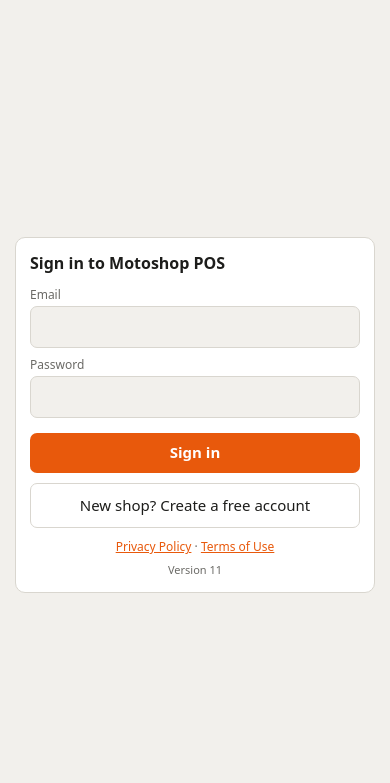
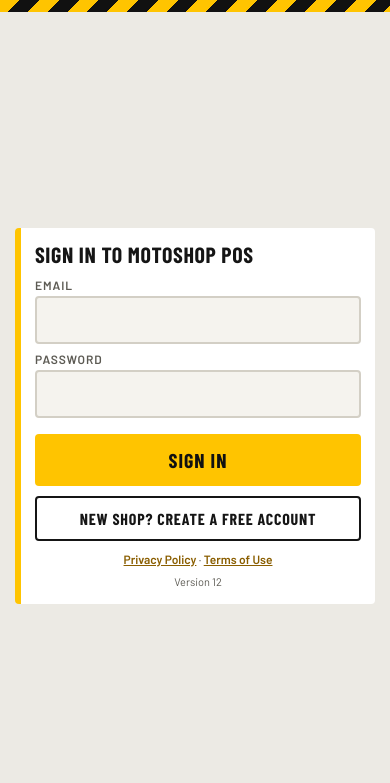
Before and after one commit to philipdumlao/motoshop-pos, a plain HTML site: page index.html in a window 390 px wide. Shown: the top 783 px of the page. Drawn offline with nearby package versions, Linux system fonts and the light colour scheme; a web font is replaced by a local one.

Commit message:
ui/ux update

```diff
--- a/app.js
+++ b/app.js
@@ -26,7 +26,7 @@ async function load(uid){
  if(!m.data)return 'setup'; // signed up, but no shop created yet
  const sh=m.data.shops;role=m.data.role;db.shop=m.data.shop_id;db.shopName=sh.name;db.cut=+sh.default_cut;db.seq=+sh.seq;db.items=a.data;return true}
 // staff see only the Sell tab (the database enforces this too)
-function applyRole(){document.querySelectorAll('nav button').forEach(b=>b.hidden=b.dataset.t!=='pos'&&role!=='owner')}
+function applyRole(){document.body.classList.toggle('solo',role!=='owner');document.querySelectorAll('nav button').forEach(b=>b.hidden=b.dataset.t!=='pos'&&role!=='owner')}
 function showTab(t){document.querySelectorAll('nav button').forEach(x=>x.classList.toggle('on',x.dataset.t===t));['pos','inv','rep','usr'].forEach(i=>$(i).hidden=i!==t);render()}
 function resetUI(){db.items=[];db.sales=[];role=null;cart={parts:[],labor:[]};['le','lpw','q','ld','la','lm','lp','cash','ue','up','fc','fn','fcost','fprice','fs','iq','pwc','pwn','pwn2','lpw2','sn','dlc','tagree'].forEach(i=>$(i).value='');$('fprev').innerHTML='';$('tagree').checked=false;try{sessionStorage.removeItem('moto-cache')}catch(e){}}
 function showLogin(msg){stopIdle();$('tm').hidden=true;$('setup').hidden=true;setMode(false);closePw();closeDel();resetUI();$('lload').hidden=true;$('pwb').hidden=true;$('lerr').textContent=msg||'';$('login').hidden=false;$('lout').hidden=true;applyRole();showTab('pos')}
--- a/index.html
+++ b/index.html
@@ -10,23 +10,25 @@ addEventListener('error',function(e){var m=document.getElementById('lerr'),l=doc
 m.textContent=(t&&t.src?'Could not load '+t.src.split('/').pop().split('?')[0]:'Error: '+(e.message||'unknown'))+'. Press Ctrl+F5 to refresh, or check your internet.'},true);
 </script>
 <script defer src="https://cdn.jsdelivr.net/npm/@supabase/supabase-js@2.45.4/dist/umd/supabase.min.js"></script>
-<link rel="stylesheet" href="style.css?v=11"></head><body>
-<header><h1>MOTOSHOP POS</h1><span id="shopn" style="opacity:.75"></span>
-<button class="g" id="pwb" hidden style="color:inherit;border-color:#888">Account</button><button class="g" id="lout" hidden style="color:inherit;border-color:#888">Sign out</button><nav><button data-t="pos" class="on">Sell</button><button data-t="inv" hidden>Inventory</button><button data-t="rep" hidden>Reports</button><button data-t="usr" hidden>Users</button></nav></header>
+<link rel="preconnect" href="https://fonts.googleapis.com"><link rel="preconnect" href="https://fonts.gstatic.com" crossorigin>
+<link href="https://fonts.googleapis.com/css2?family=Barlow+Condensed:wght@600;700;800&family=Barlow:wght@400;500;600;700&display=swap" rel="stylesheet">
+<link rel="stylesheet" href="style.css?v=12"></head><body>
+<header><h1>MOTOSHOP POS</h1><span id="shopn"></span>
+<button class="g hb" id="pwb" hidden>Account</button><button class="g hb" id="lout" hidden>Sign out</button><nav aria-label="Main"><button data-t="pos" class="on"><svg width="24" height="24" viewBox="0 0 24 24" fill="none" stroke="currentColor" stroke-width="2" stroke-linecap="round" stroke-linejoin="round" aria-hidden="true"><path d="M5 6h14l-1.5 9h-11z"/><circle cx="9" cy="19" r="1"/><circle cx="16" cy="19" r="1"/></svg>Sell</button><button data-t="inv" hidden><svg width="24" height="24" viewBox="0 0 24 24" fill="none" stroke="currentColor" stroke-width="2" stroke-linecap="round" stroke-linejoin="round" aria-hidden="true"><path d="M4 8l8-4 8 4v8l-8 4-8-4zM4 8l8 4 8-4M12 12v8"/></svg>Items</button><button data-t="rep" hidden><svg width="24" height="24" viewBox="0 0 24 24" fill="none" stroke="currentColor" stroke-width="2" stroke-linecap="round" stroke-linejoin="round" aria-hidden="true"><path d="M5 20V10M12 20V4M19 20v-7"/></svg>Reports</button><button data-t="usr" hidden><svg width="24" height="24" viewBox="0 0 24 24" fill="none" stroke="currentColor" stroke-width="2" stroke-linecap="round" stroke-linejoin="round" aria-hidden="true"><circle cx="9" cy="8" r="3.5"/><path d="M2.5 20a6.5 6.5 0 0 1 13 0M16 4.5a3.5 3.5 0 0 1 0 7M18 14a6.5 6.5 0 0 1 3.5 6"/></svg>Staff</button></nav></header>
 <main>
 <section id="pos"><div class="grid">
-<div><div class="card"><h2>Add parts</h2>
-<div class="row"><div><label>Scan, type barcode, or search name</label><input id="q" placeholder="Barcode or part name" autocomplete="off"></div>
-<button class="b fit" id="posScan">Scan camera</button></div>
+<div><div class="card" id="cparts"><h2>Add parts</h2>
+<button class="b scanbtn" id="posScan"><svg width="30" height="30" viewBox="0 0 24 24" fill="none" stroke="currentColor" stroke-width="2" stroke-linecap="round" stroke-linejoin="round" aria-hidden="true"><path d="M4 8V5a1 1 0 0 1 1-1h3M16 4h3a1 1 0 0 1 1 1v3M20 16v3a1 1 0 0 1-1 1h-3M8 20H5a1 1 0 0 1-1-1v-3M8 9v6M12 9v6M16 9v6"/></svg>Scan a part</button>
+<label for="q" style="margin-top:12px">Or type a barcode / search by name</label><input id="q" placeholder="Barcode or part name" autocomplete="off">
 <div class="list" id="res" style="margin-top:8px"></div></div>
-<div class="card"><h2>Add mechanic labor</h2>
+<div class="card" id="clabor"><h2>Add mechanic labor</h2>
 <div class="row"><div style="flex:2"><label>Job</label><input id="ld" placeholder="e.g. Change oil, tune-up"></div>
 <div><label>Labor (₱)</label><input id="la" type="number" min="0" step="any"></div></div>
 <div class="row" style="margin-top:8px"><div><label>Mechanic</label><input id="lm" placeholder="Name"></div>
 <div><label>Shop cut %</label><input id="lp" type="number" min="0" max="100" step="any"></div>
 <button class="b fit" id="addL">Add labor</button></div>
 <p class="mu" style="margin:8px 0 0">The shop cut is the owner’s share of the labor. It is added to the profit.</p></div></div>
-<div><div class="card"><h2>Current sale</h2><div id="cart"></div>
+<div><div class="card" id="csale"><h2>Current sale</h2><div id="cart"></div>
 <div id="tots" style="margin-top:10px"></div>
 <div class="row" style="margin-top:10px"><div><label>Cash received (₱)</label><input id="cash" type="number" min="0" step="any"></div>
 <button class="b fit" id="pay">Complete sale</button><button class="g fit" id="clr">Clear</button></div></div></div>
@@ -61,7 +63,7 @@ m.textContent=(t&&t.src?'Could not load '+t.src.split('/').pop().split('?')[0]:'
 
 <div id="scm" hidden><div class="box"><div class="row" style="margin-bottom:8px"><div><label>Camera (built-in or external)</label><select id="camsel"></select></div><button class="g fit" id="scx">Close</button></div>
 <video id="vid" playsinline muted></video><p class="mu" id="scmsg" style="margin:8px 0 0">Point the camera at a barcode.</p></div></div>
-<div id="login" style="position:fixed;inset:0;background:var(--bg);z-index:70;display:flex;align-items:center;justify-content:center;padding:14px"><div class="card" style="width:min(360px,100%)"><h2 id="lh">Sign in to Motoshop POS</h2><label>Email</label><input id="le" type="email" autocomplete="username"><label style="margin-top:8px">Password</label><input id="lpw" type="password" autocomplete="current-password"><div id="lpw2w" hidden><label style="margin-top:8px">Confirm password</label><input id="lpw2" type="password" autocomplete="new-password"><p class="mu" style="margin:10px 0 0;font-size:12px">When you tap Create account, you will first be asked to read and accept the Terms of Use and Privacy Policy.</p></div><p class="mu" id="lload">Checking your session…</p><p class="bad" id="lerr"></p><div class="row"><button class="b" id="lgo">Sign in</button></div><button type="button" class="g" id="lmode" style="width:100%;margin-top:10px;padding:11px">New shop? Create a free account</button><p class="mu" style="margin:10px 0 0;text-align:center;font-size:12px"><a href="privacy.html" target="_blank" rel="noopener">Privacy Policy</a> · <a href="terms.html" target="_blank" rel="noopener">Terms of Use</a></p><p class="mu" style="margin:6px 0 0;text-align:center;font-size:11px">Version 11</p></div></div>
+<div id="login" style="position:fixed;inset:0;background:var(--bg);z-index:70;display:flex;align-items:center;justify-content:center;padding:14px"><div class="card" style="width:min(360px,100%)"><h2 id="lh">Sign in to Motoshop POS</h2><label>Email</label><input id="le" type="email" autocomplete="username"><label style="margin-top:8px">Password</label><input id="lpw" type="password" autocomplete="current-password"><div id="lpw2w" hidden><label style="margin-top:8px">Confirm password</label><input id="lpw2" type="password" autocomplete="new-password"><p class="mu" style="margin:10px 0 0;font-size:12px">When you tap Create account, you will first be asked to read and accept the Terms of Use and Privacy Policy.</p></div><p class="mu" id="lload">Checking your session…</p><p class="bad" id="lerr"></p><div class="row"><button class="b" id="lgo">Sign in</button></div><button type="button" class="g" id="lmode" style="width:100%;margin-top:10px;padding:11px">New shop? Create a free account</button><p class="mu" style="margin:10px 0 0;text-align:center;font-size:12px"><a href="privacy.html" target="_blank" rel="noopener">Privacy Policy</a> · <a href="terms.html" target="_blank" rel="noopener">Terms of Use</a></p><p class="mu" style="margin:6px 0 0;text-align:center;font-size:11px">Version 12</p></div></div>
 <div id="setup" hidden style="position:fixed;inset:0;background:var(--bg);z-index:70;display:flex;align-items:center;justify-content:center;padding:14px"><div class="card" style="width:min(380px,100%)"><h2>Set up your shop</h2><p class="mu">Welcome! What is your shop called? You can add staff later.</p><label>Shop name</label><input id="sn" maxlength="80" placeholder="e.g. Dela Cruz Motorcycle Parts"><p class="bad" id="serr"></p><div class="row"><button class="b" id="sgo">Create my shop</button><button class="g" id="sout">Sign out</button></div><button type="button" class="x" id="sdel" style="margin-top:10px">Delete my account</button></div></div>
 <div id="pwm" hidden style="position:fixed;inset:0;background:rgba(0,0,0,.6);z-index:65;display:flex;align-items:center;justify-content:center;padding:14px"><div class="card" style="width:min(380px,100%)"><h2>Account</h2><p class="mu" id="acct"></p><h3 style="margin:10px 0 0;font-size:14px">Change password</h3>
 <label>Current password</label><input id="pwc" type="password" autocomplete="current-password">
@@ -81,4 +83,4 @@ m.textContent=(t&&t.src?'Could not load '+t.src.split('/').pop().split('?')[0]:'
 <p class="bad" id="terr" style="margin:6px 0"></p><div class="row"><button class="b" id="tgo" disabled>Agree and continue</button><button class="g" id="tno">Decline</button></div></div></div>
 <div id="toast" hidden></div><div id="lbl"></div>
 
-<script defer src="app.js?v=11"></script></body></html>
+<script defer src="app.js?v=12"></script></body></html>
--- a/style.css
+++ b/style.css
@@ -1,43 +1,85 @@
-:root{--bg:#f2f0ec;--sf:#fff;--tx:#1d1d1b;--mu:#6b6a66;--bd:#d9d6cf;--ac:#e8590c;--acx:#fff;--ok:#2b8a3e;--bad:#c92a2a;--hd:#1d1d1b;--hdt:#f2f0ec;
+/* Motoshop POS: bold, rugged look. Light and dark follow the phone setting. */
+:root{--bg:#ECEAE4;--sf:#fff;--sf2:#F5F3EE;--tx:#151515;--mu:#5C5A53;--bd:#D3CFC5;--ac:#FFC400;--acx:#111;--ok:#1B7A32;--bad:#B3261E;--hd:#111;--hdt:#F5F5F0;--lk:#8A5E00;--fc:#1D4ED8;--bl:#2F5FD8;
+--hf:"Barlow Condensed","Arial Narrow",Impact,sans-serif;
 box-sizing:border-box;padding-top:env(safe-area-inset-top,0px);padding-bottom:env(safe-area-inset-bottom,0px)}
-@media(prefers-color-scheme:dark){:root:not([data-theme="light"]){--bg:#171716;--sf:#232321;--tx:#eeece6;--mu:#a09e97;--bd:#3a3935;--ac:#ff7a2e;--acx:#161616;--ok:#69db7c;--bad:#ff8787;--hd:#0e0e0d;--hdt:#eeece6}}
-:root[data-theme="dark"]{--bg:#171716;--sf:#232321;--tx:#eeece6;--mu:#a09e97;--bd:#3a3935;--ac:#ff7a2e;--acx:#161616;--ok:#69db7c;--bad:#ff8787;--hd:#0e0e0d;--hdt:#eeece6}
+@media(prefers-color-scheme:dark){:root:not([data-theme="light"]){--bg:#111;--sf:#1C1C1C;--sf2:#262626;--tx:#F5F5F0;--mu:#A8A8A0;--bd:#33332F;--ok:#62D17A;--bad:#FF8A8A;--hd:#000;--lk:#FFC400;--fc:#FFC400;--bl:#7AA2FF}}
+:root[data-theme="dark"]{--bg:#111;--sf:#1C1C1C;--sf2:#262626;--tx:#F5F5F0;--mu:#A8A8A0;--bd:#33332F;--ok:#62D17A;--bad:#FF8A8A;--hd:#000;--lk:#FFC400;--fc:#FFC400;--bl:#7AA2FF}
 html{scroll-padding-top:env(safe-area-inset-top,0px)}
 *{box-sizing:border-box}
-body{margin:0;background:var(--bg);color:var(--tx);font:15px/1.45 "Barlow",system-ui,-apple-system,"Segoe UI",Roboto,sans-serif}
-header{background:var(--hd);color:var(--hdt);padding:10px 14px;display:flex;gap:14px;align-items:center;flex-wrap:wrap;border-bottom:4px solid var(--ac)}
-header h1{margin:0;font:800 20px/1 "Barlow Condensed","Arial Narrow",Impact,sans-serif;letter-spacing:.5px}
-nav{display:flex;gap:4px;margin-left:auto}
-nav button{background:none;border:0;color:var(--hdt);padding:8px 14px;font:inherit;font-weight:600;cursor:pointer;border-radius:6px;opacity:.7}
-nav button.on{background:var(--ac);color:var(--acx);opacity:1}
-main{padding:14px;max-width:1200px;margin:auto}
+body{margin:0;background:var(--bg);color:var(--tx);font:16px/1.45 Barlow,system-ui,-apple-system,"Segoe UI",Roboto,sans-serif;-webkit-tap-highlight-color:transparent}
+/* header with hazard stripe */
+header{position:relative;background:var(--hd);color:var(--hdt);padding:12px 14px 22px;display:flex;gap:10px;align-items:center;flex-wrap:wrap}
+header::after{content:"";position:absolute;left:0;right:0;bottom:0;height:8px;background:repeating-linear-gradient(135deg,#FFC400 0 14px,var(--hd) 14px 28px)}
+header h1{margin:0;font:800 26px/1 var(--hf);letter-spacing:1px;color:#FFC400}
+#shopn{font:600 15px var(--hf);letter-spacing:.5px;text-transform:uppercase;color:#C9C9C1}
+header .hb{min-height:40px;padding:0 12px;color:var(--hdt);border-color:#55554F;font-size:14px}
+#pwb{margin-left:auto}
+/* bottom tab bar: reachable with one thumb */
+nav{position:fixed;left:0;right:0;bottom:0;z-index:40;display:flex;background:var(--hd);padding-bottom:env(safe-area-inset-bottom,0px)}
+nav button{flex:1;min-height:62px;background:none;border:0;border-top:3px solid transparent;border-radius:0;color:#A8A8A0;display:flex;flex-direction:column;align-items:center;justify-content:center;gap:2px;padding:6px 0;font:700 13px var(--hf);letter-spacing:1px;text-transform:uppercase}
+nav button.on{color:#FFC400;border-top-color:#FFC400}
+body.solo nav{display:none}
+main{max-width:1100px;margin:0 auto;padding:14px 14px calc(88px + env(safe-area-inset-bottom,0px))}
+body.solo main{padding-bottom:24px}
 .grid{display:grid;grid-template-columns:1.2fr 1fr;gap:14px}
-@media(max-width:820px){.grid{grid-template-columns:1fr}}
-.card{background:var(--sf);border:1px solid var(--bd);border-radius:10px;padding:14px;margin-bottom:14px}
-h2{margin:0 0 10px;font-size:16px}
-input,select{width:100%;padding:9px 10px;border:1px solid var(--bd);border-radius:7px;background:var(--bg);color:var(--tx);font:inherit}
-label{display:block;font-size:12px;color:var(--mu);margin-bottom:3px}
+@media(max-width:820px){
+ .grid{grid-template-columns:1fr}
+ #pos .grid{display:flex;flex-direction:column;gap:0}
+ #pos .grid>div:first-child{display:contents}
+ #cparts{order:1}#pos .grid>div:last-child{order:2}#clabor{order:3}
+}
+/* cards, type */
+.card{background:var(--sf);border-left:6px solid var(--ac);border-radius:4px;padding:14px;margin-bottom:12px}
+h2{margin:0 0 12px;font:800 22px/1.1 var(--hf);letter-spacing:.6px;text-transform:uppercase}
+label{display:block;margin-bottom:4px;font:600 12px Barlow,system-ui,sans-serif;letter-spacing:.9px;text-transform:uppercase;color:var(--mu)}
+input,select{width:100%;min-height:48px;padding:10px 12px;border:2px solid var(--bd);border-radius:4px;background:var(--sf2);color:var(--tx);font:inherit;font-size:16px}
 .row{display:flex;gap:8px;align-items:flex-end;flex-wrap:wrap}.row>*{flex:1;min-width:90px}.row>.fit{flex:0 0 auto;min-width:0}
-button.b{background:var(--ac);color:var(--acx);border:0;padding:9px 14px;border-radius:7px;font:inherit;font-weight:700;cursor:pointer}
-button.g{background:none;color:var(--tx);border:1px solid var(--bd);padding:8px 12px;border-radius:7px;font:inherit;cursor:pointer}
-button.x{background:none;border:0;color:var(--bad);cursor:pointer;font:inherit}
-button:focus-visible,input:focus-visible,select:focus-visible{outline:2px solid var(--ac);outline-offset:1px}
-.list>div{display:flex;justify-content:space-between;gap:8px;align-items:center;padding:8px 0;border-bottom:1px solid var(--bd)}
-.list>div:last-child{border:0}
-.mu{color:var(--mu);font-size:13px}.r{text-align:right}.bad{color:var(--bad)}.ok{color:var(--ok)}
-.tot{display:flex;justify-content:space-between;padding:3px 0}.tot.big{font-size:22px;font-weight:800;border-top:2px solid var(--tx);margin-top:6px;padding-top:8px}
-.stats{display:grid;grid-template-columns:repeat(auto-fit,minmax(160px,1fr));gap:10px;margin-bottom:14px}
-.stat{background:var(--sf);border:1px solid var(--bd);border-radius:10px;padding:12px}.stat b{display:block;font-size:20px}
-.stat.hi{border:2px solid var(--ac)}
-table{width:100%;border-collapse:collapse}th,td{padding:7px 6px;border-bottom:1px solid var(--bd);text-align:left;vertical-align:top}th{font-size:12px;color:var(--mu)}
+/* buttons */
+button{font-family:inherit;cursor:pointer;min-height:44px}
+button.b{background:var(--ac);color:var(--acx);border:0;padding:0 18px;border-radius:4px;min-height:52px;font:800 20px var(--hf);letter-spacing:1px;text-transform:uppercase}
+button.g{background:none;color:var(--tx);border:2px solid var(--tx);padding:0 14px;border-radius:4px;font:700 16px var(--hf);letter-spacing:.8px;text-transform:uppercase}
+button.x{background:none;border:0;color:var(--bad);padding:0 8px;font:700 15px var(--hf);letter-spacing:.8px;text-transform:uppercase}
+button:disabled{opacity:.45;cursor:not-allowed}
+button:active:not(:disabled){transform:translateY(1px)}
+button:focus-visible,input:focus-visible,select:focus-visible,a:focus-visible{outline:3px solid var(--fc);outline-offset:2px}
+.scanbtn{width:100%;min-height:68px!important;font-size:28px!important;display:flex;align-items:center;justify-content:center;gap:12px}
+/* lists: search results and the current sale */
+.list>div{display:flex;justify-content:space-between;align-items:center;gap:10px;padding:12px;margin-bottom:8px;background:var(--sf2);border-left:5px solid var(--ac);border-radius:2px}
+.list>div:has([data-l]){border-left-color:var(--bl)}
+.list b{font:700 20px/1.15 var(--hf);text-transform:uppercase;letter-spacing:.3px}
+.mu{color:var(--mu);font-size:14px}.r{text-align:right}.bad{color:var(--bad)}.ok{color:var(--ok)}
+.qty{display:flex;gap:8px;align-items:center;font:800 22px var(--hf)}
+.qty button{width:44px;height:44px;padding:0;border:2px solid var(--tx);background:none;color:var(--tx);border-radius:4px;font-size:22px}
+/* totals */
+.tot{display:flex;justify-content:space-between;padding:3px 0}
+.tot.big{margin-top:8px;padding:10px 12px;background:var(--hd);color:#FFC400;border-radius:4px;align-items:baseline;font:800 42px/1 var(--hf)}
+.tot.big span:first-child{font-size:16px;letter-spacing:1px;text-transform:uppercase;font-weight:700;color:var(--hdt)}
+/* the charge bar stays above the tab bar */
+#csale>.row:last-child{position:sticky;bottom:calc(62px + env(safe-area-inset-bottom,0px));z-index:5;flex-wrap:nowrap;margin:10px -14px -14px;padding:10px 14px;background:var(--sf);border-top:2px solid var(--bd)}
+#csale>.row:last-child>div{flex:1.1;min-width:0}
+#pay{flex:1.4 1 0;min-width:0;min-height:60px;padding:0 8px;font-size:24px}
+#clr{min-height:60px}
+body.solo #csale>.row:last-child{bottom:0}
+/* reports */
+.stats{display:grid;grid-template-columns:repeat(auto-fit,minmax(150px,1fr));gap:10px;margin-bottom:12px}
+.stat{background:var(--sf);border-left:6px solid var(--ac);border-radius:4px;padding:12px 14px}
+.stat span{font:600 12px Barlow,system-ui,sans-serif;letter-spacing:.9px;text-transform:uppercase}
+.stat b{display:block;font:800 34px/1.1 var(--hf)}
+.stat.hi{background:var(--ac);color:var(--acx);border-left-color:var(--hd)}.stat.hi .mu{color:var(--acx)}
+table{width:100%;border-collapse:collapse}th,td{padding:10px 6px;border-bottom:1px solid var(--bd);text-align:left;vertical-align:top}
+th{font:600 12px Barlow,system-ui,sans-serif;letter-spacing:.9px;text-transform:uppercase;color:var(--mu)}
+td button{min-height:38px;padding:0 10px;font-size:14px}
 .sc{overflow-x:auto}
-.qty{display:flex;gap:6px;align-items:center}.qty button{width:28px;height:28px;border:1px solid var(--bd);background:var(--bg);color:var(--tx);border-radius:6px;cursor:pointer}
-#scm{position:fixed;inset:0;background:rgba(0,0,0,.8);display:flex;align-items:center;justify-content:center;z-index:50;padding:14px}
+/* camera, labels, toast */
+#scm{position:fixed;inset:0;background:rgba(0,0,0,.85);display:flex;align-items:center;justify-content:center;z-index:50;padding:14px}
 #scm[hidden],[hidden]{display:none!important}
-#scm .box{background:var(--sf);border-radius:12px;padding:12px;width:min(520px,100%)}
-video{width:100%;border-radius:8px;background:#000;max-height:60vh}
-.bcv{background:#fff;padding:6px;border-radius:6px;display:inline-block}
-#toast{position:fixed;left:50%;transform:translateX(-50%);bottom:calc(16px + env(safe-area-inset-bottom,0px));background:var(--tx);color:var(--bg);padding:10px 16px;border-radius:8px;z-index:60;max-width:90%}
+#scm .box{background:var(--sf);border-left:6px solid var(--ac);border-radius:4px;padding:14px;width:min(520px,100%)}
+video{width:100%;border-radius:4px;background:#000;max-height:60vh}
+.bcv{background:#fff;padding:6px;border-radius:4px;display:inline-block}
+#toast{position:fixed;left:50%;transform:translateX(-50%);bottom:calc(150px + env(safe-area-inset-bottom,0px));background:var(--tx);color:var(--bg);padding:12px 16px;border-radius:4px;font-weight:600;z-index:60;max-width:90%}
+body.solo #toast{bottom:calc(90px + env(safe-area-inset-bottom,0px))}
+/* sign-in and full-screen overlays get the hazard stripe too */
+#login::before,#setup::before{content:"";position:absolute;top:0;left:0;right:0;height:12px;background:repeating-linear-gradient(135deg,#FFC400 0 14px,var(--hd) 14px 28px)}
+a{color:var(--lk);font-weight:600}
 #lbl{display:none}
 @media print{body>*:not(#lbl){display:none!important}#lbl{display:block;text-align:center;color:#000;background:#fff;font-family:Arial,sans-serif}}
-a{color:var(--ac)}
```
